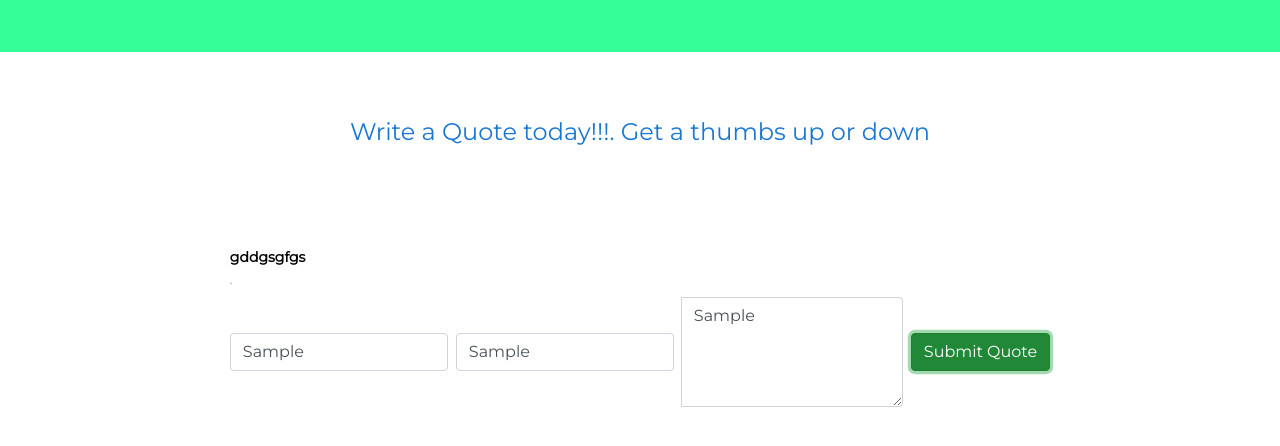
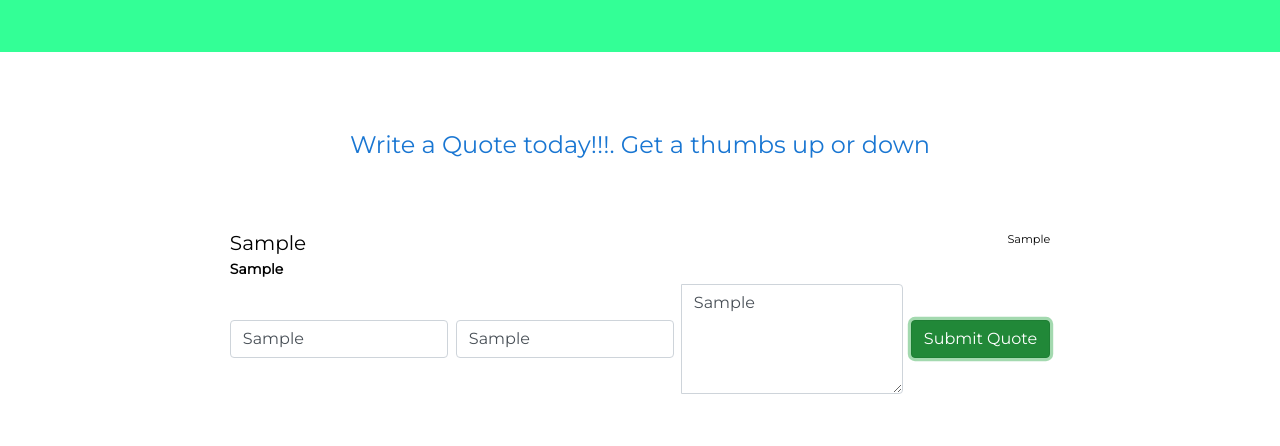
Before and after one commit to arondasamuel123/Quote, an Angular app: page / in a window 1280 px wide. Both pictures are taken after typing "Sample", "Sample", "Sample" into the empty fields and a click on the button "Submit Quote". Shown: the top 446 px of the page. Built offline with nearby package versions, Linux system fonts and the light colour scheme.

Commit message:
insert input from form to an array

```diff
--- a/src/app/quote/quote.component.html
+++ b/src/app/quote/quote.component.html
@@ -3,31 +3,15 @@
 <br>
 
 
-<div class="list-group">
+<div *ngFor='let quote of quotes; let i=index' class="list-group">
 
 
     <div class="d-flex w-100 justify-content-between">
-      <h5 class="mb-1"></h5>
-      <small></small>
+      <h5 style="color: black;" class="mb-1" >{{quote.submittedBy}}</h5>
+      <small style="color: black;">{{quote.author}}</small>
     </div>
-    <p class="mb-1"></p>
-    <small>.</small>
-
-
-    <div class="d-flex w-100 justify-content-between">
-      <h5 class="mb-1"></h5>
-      <small class="text-muted"></small>
-    </div>
-    <p class="mb-1" style="color: black;">gddgsgfgs</p>
-    <small class="text-muted">.</small>
-
-
-    <div class="d-flex w-100 justify-content-between">
-      <h5 class="mb-1"></h5>
-      <small class="text-muted"></small>
-    </div>
-    <p class="mb-1"></p>
-    <small class="text-muted"></small>
+    <p class="mb-1" style="color: black;">{{quote.quote}}</p>
+    <small></small>
 
 </div>
 <app-quote-form (addQuote)="addNewQuote($event)" ></app-quote-form>
```
